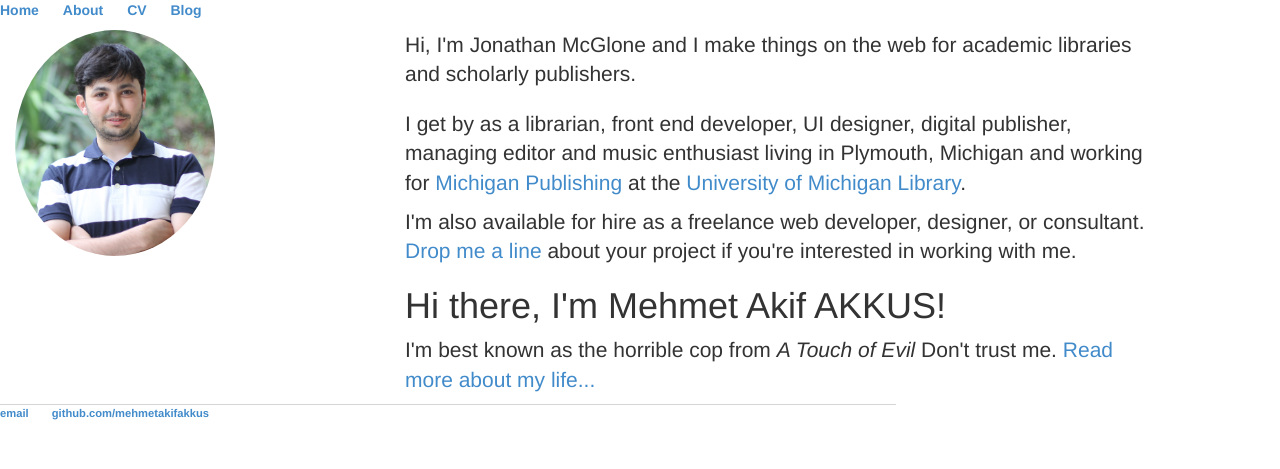
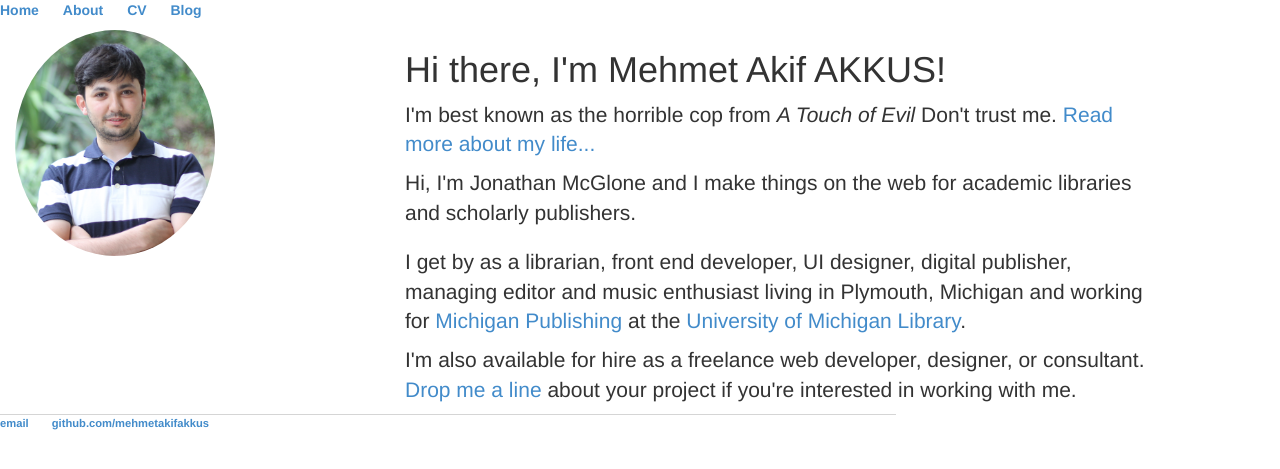
Before and after one commit to mehmetakifakkus/mehmetakifakkus.github.io, a Jekyll site: the page built from index.html, in a window 1280 px wide. Shown: the top 469 px of the page. Built offline with Jekyll 4.4.1, drawn with Linux system fonts in a browser that asks for light colours.

Commit message:
Update index.html

```diff
--- a/index.html
+++ b/index.html
@@ -9,16 +9,14 @@ title: Mehmet Akif AKKUS's Github Pages
 	<img  class="img-circle avatar" alt="Jonathan McGlone" src="img/miniPhoto.png" width="200px">
 	</div>
 	<div class="col-sm-8">
-	<p class="lead">Hi, I'm <span itemprop="name">Jonathan McGlone</span> and I make things on the web for academic libraries and scholarly publishers.</p>
-	<p>I get by as a <span itemprop="title">librarian</span>, <span itemprop="title">front end developer</span>, <span itemprop="title">UI designer</span>, <span itemprop="title">digital publisher</span>, <span itemprop="title">managing editor</span> and music enthusiast living in <span itemprop="address" itemscope
-    itemtype="http://data-vocabulary.org/Address"> <span itemprop="locality">Plymouth</span>, <span itemprop="region">Michigan</span></span> and working for <a href="http://www.publishing.umich.edu">Michigan Publishing</a> at <span itemprop="affiliation">the <a href="http://www.lib.umich.edu">University of Michigan Library</a></span>.</p>
+		<div class="blurb">
+			<h1>Hi there, I'm Mehmet Akif AKKUS!</h1>
+			<p>I'm best known as the horrible cop from <em>A Touch of Evil</em> Don't trust me. <a href="/about">Read more about my life...</a></p>
+		</div><!-- /.blurb -->
+		<p class="lead">Hi, I'm <span itemprop="name">Jonathan McGlone</span> and I make things on the web for academic libraries and scholarly publishers.</p>
+		<p>I get by as a <span itemprop="title">librarian</span>, <span itemprop="title">front end developer</span>, <span itemprop="title">UI designer</span>, <span itemprop="title">digital publisher</span>, <span itemprop="title">managing editor</span> and music enthusiast living in <span itemprop="address" itemscope
+	    itemtype="http://data-vocabulary.org/Address"> <span itemprop="locality">Plymouth</span>, <span itemprop="region">Michigan</span></span> and working for <a href="http://www.publishing.umich.edu">Michigan Publishing</a> at <span itemprop="affiliation">the <a href="http://www.lib.umich.edu">University of Michigan Library</a></span>.</p>
 
-	<p>I'm also available for hire as a <span itemprop="title">freelance web developer, designer, or consultant</span>. <a href="contact">Drop me a line</a> about your project if you're interested in working with me.</p>
-
-	<div class="blurb">
-		<h1>Hi there, I'm Mehmet Akif AKKUS!</h1>
-		<p>I'm best known as the horrible cop from <em>A Touch of Evil</em> Don't trust me. <a href="/about">Read more about my life...</a></p>
-	</div><!-- /.blurb -->
-
+		<p>I'm also available for hire as a <span itemprop="title">freelance web developer, designer, or consultant</span>. <a href="contact">Drop me a line</a> about your project if you're interested in working with me.</p>
 	</div>
 </div>
```
